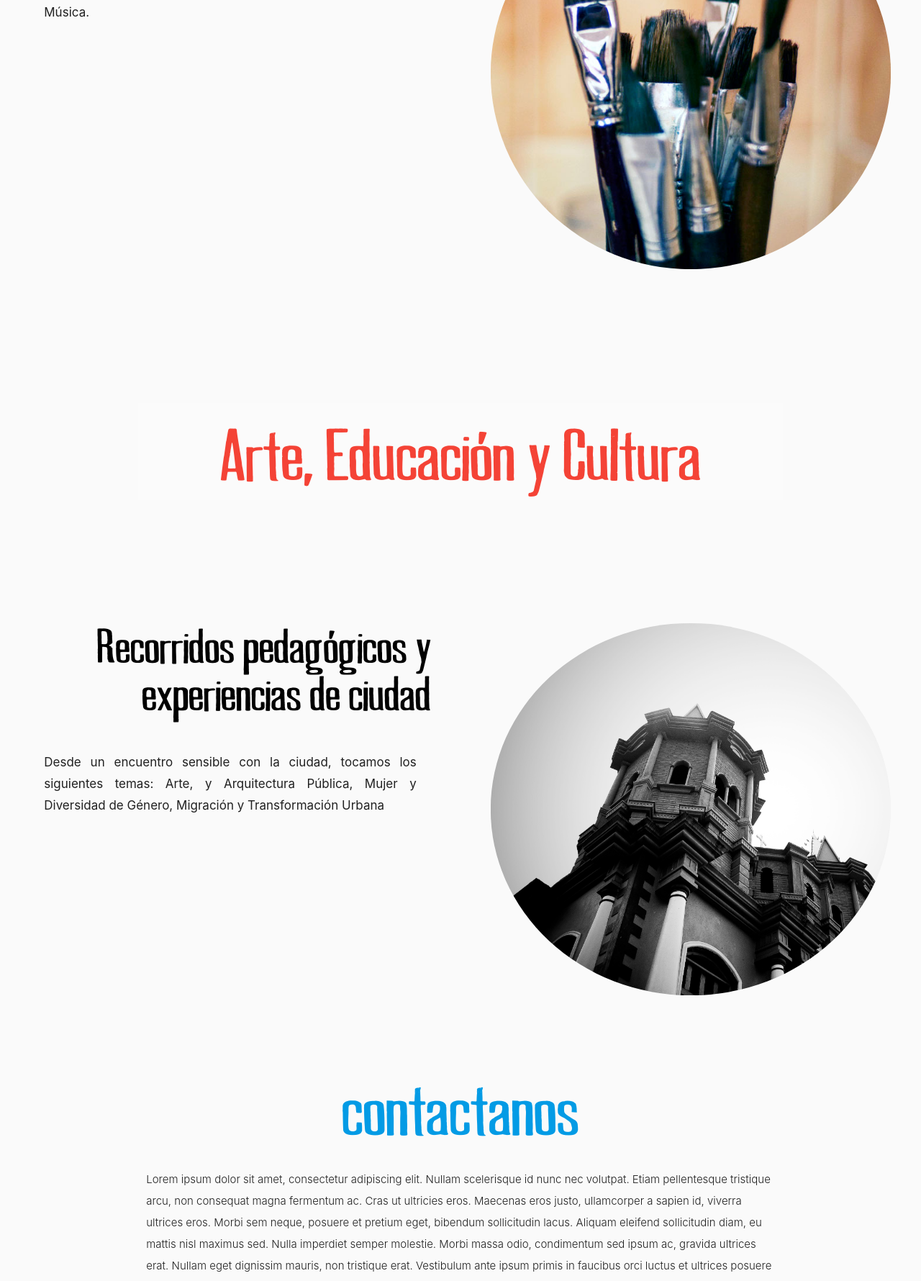
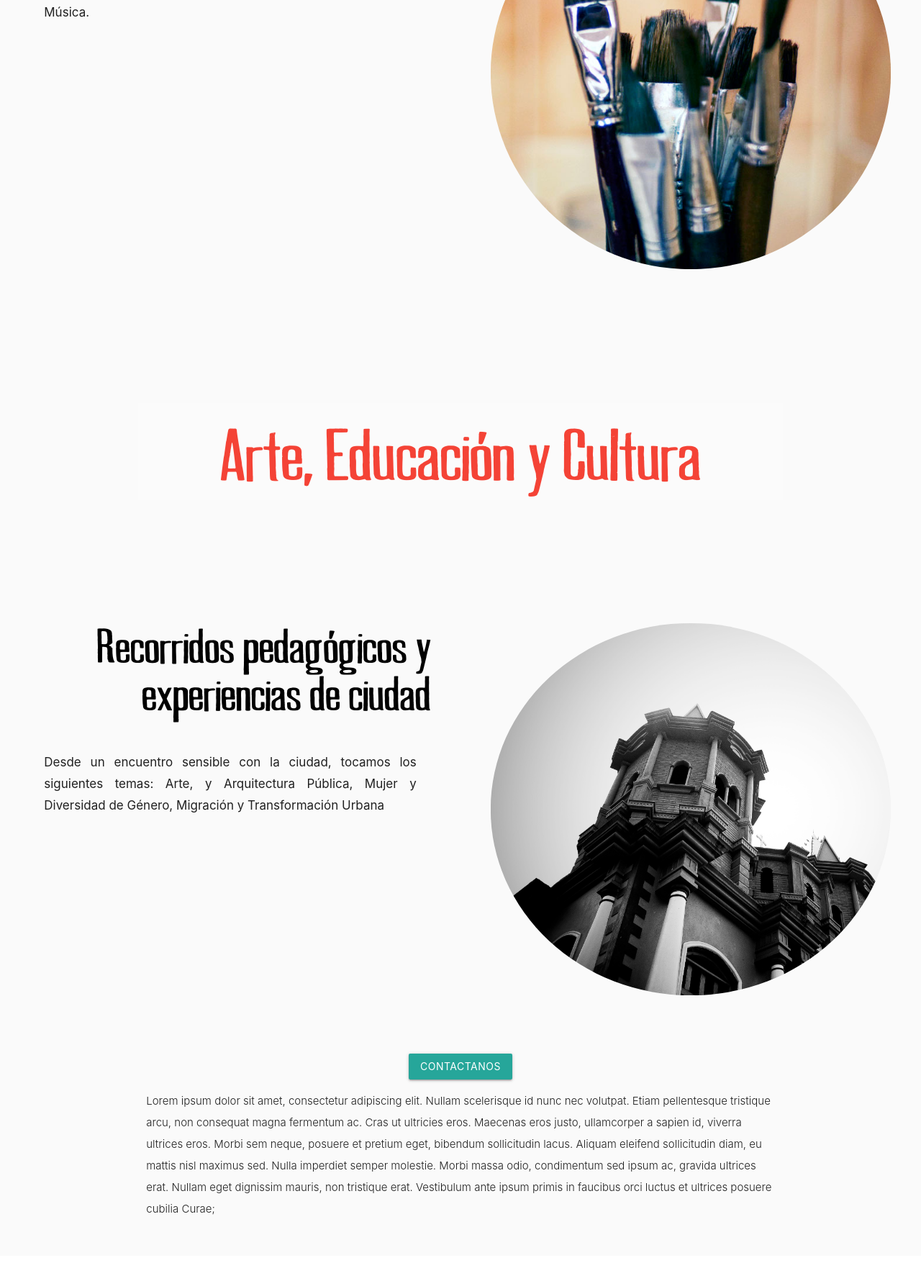
Before and after one commit to dalexpa87/portafolio, a PHP site: page / in a window 1280 px wide. Shown: the part 2847-4627 px from the top of the page at 72% size. Run offline with PHP 8.4, Linux system fonts and the light colour scheme; some libraries are stand-ins or nearby versions.

Commit message:
listo :+1:

```diff
--- a/index.php
+++ b/index.php
@@ -204,9 +204,9 @@
       <div class="row">
         <div class="col s12 ">
 
-         <center> <div>
-          <a href="#modal1" class="lostpass waves-effect waves-light modal-trigger"  ><h3>contactanos</h3></a>
-        </div></center>
+
+         <center><a class="waves-effect waves-light btn modal-trigger" href="#modal1">Contactanos</a></center>
+
           <div id="modal1" class="modal">
             <div class="modal-content">
             <center><h3>Contactanos</h3></center>
@@ -286,7 +286,12 @@
       <script type="text/javascript">
         $(document).ready(function(){
 
-
+        $('#goTop').click(
+      function()
+      {
+            $('html,body').animate({scrollTop:'0px'}, 500);return false;
+      }
+);
 
         $('.parallax').parallax();
         $('.slider').slider({
```
